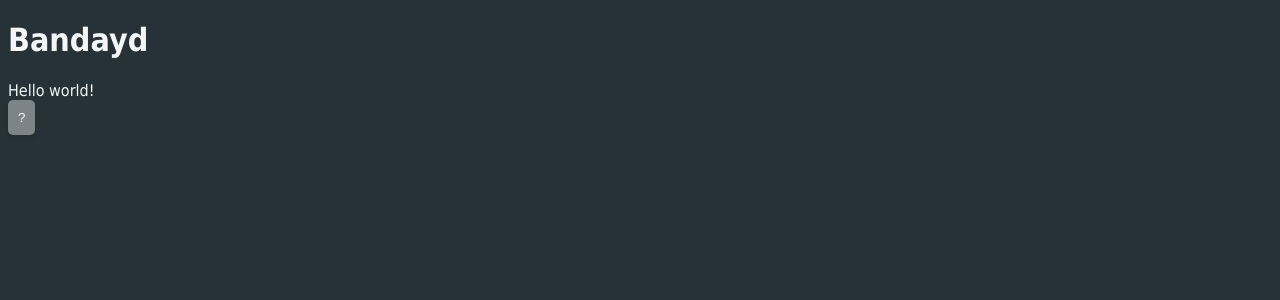
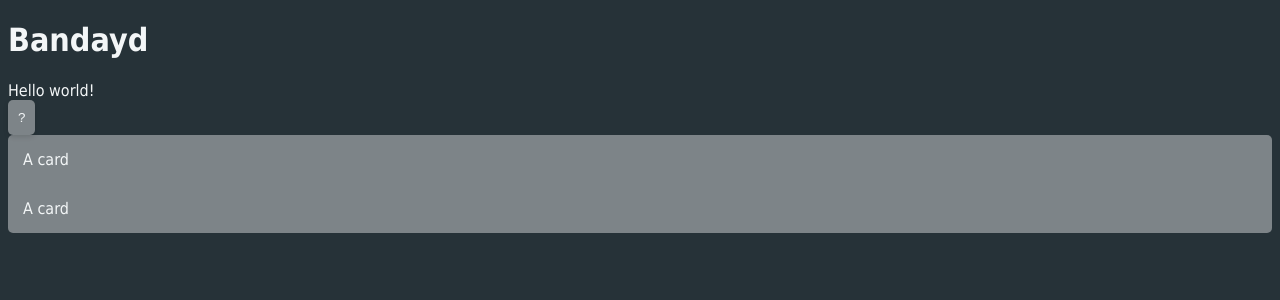
Before and after one commit to Blue-Ocean-Galley/Bandayd, a React app: page / in a window 1280 px wide. Shown: the top 300 px of the page. Built offline with nearby package versions, Linux system fonts and the light colour scheme; the HTML template or start-up script is replaced by a standard one.

Commit message:
Add more basic components

```diff
--- a/client/src/index.jsx
+++ b/client/src/index.jsx
@@ -1,6 +1,6 @@
 import React from 'react';
 import { ThemeProvider } from 'styled-components';
-import GlobalStyles, { Button } from './styles/globalStyles';
+import GlobalStyles, { Button, Card, Tile } from './styles/globalStyles';
 import darkTheme from './styles/theme';
 
 class App extends React.Component {
@@ -23,6 +23,14 @@ class App extends React.Component {
             { isEslintWorking ? 'Hello world!' : '' }
           </div>
           <Button>?</Button>
+          <Tile>
+            <Card>
+              <div> A card </div>
+            </Card>
+            <Card>
+              <div> A card </div>
+            </Card>
+          </Tile>
         </main>
       </ThemeProvider>
     );
```
